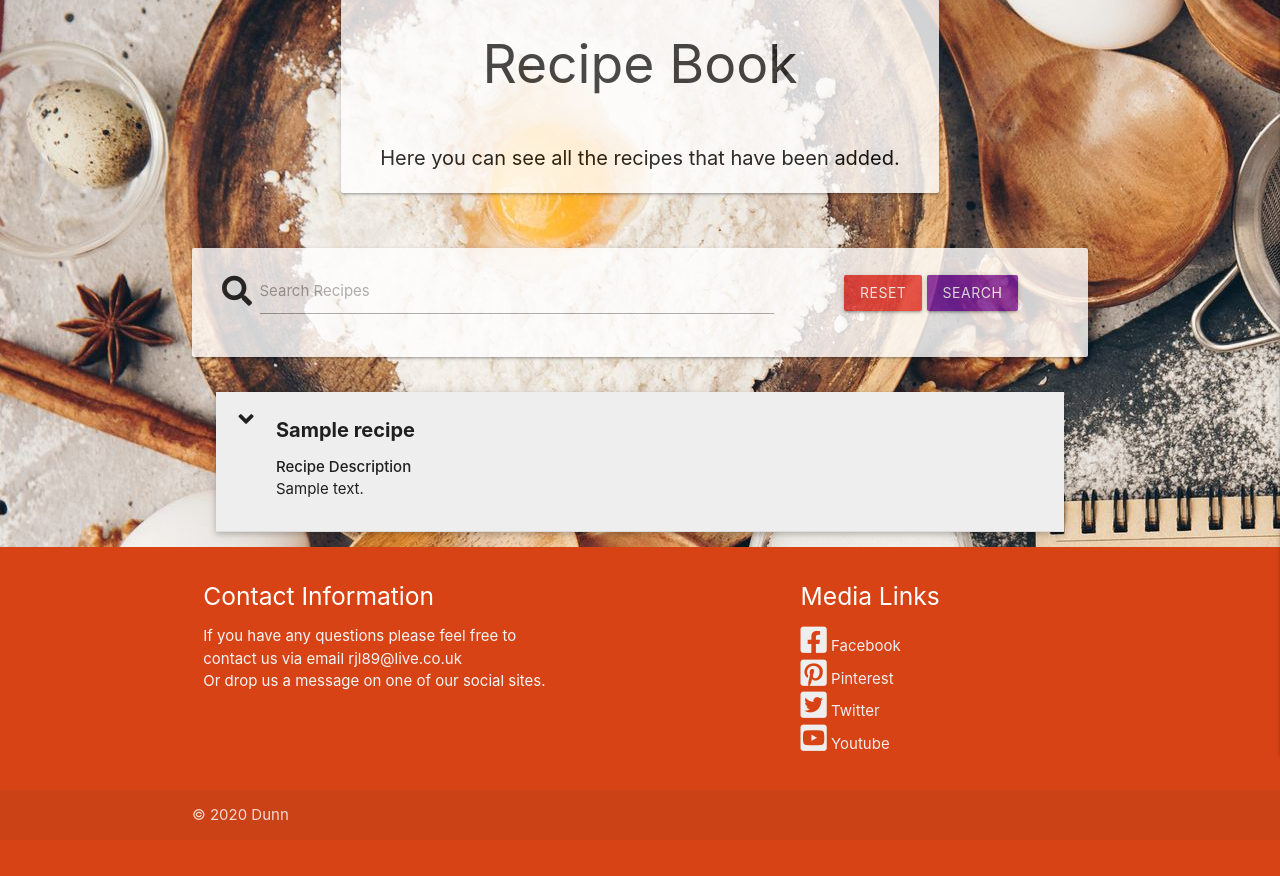
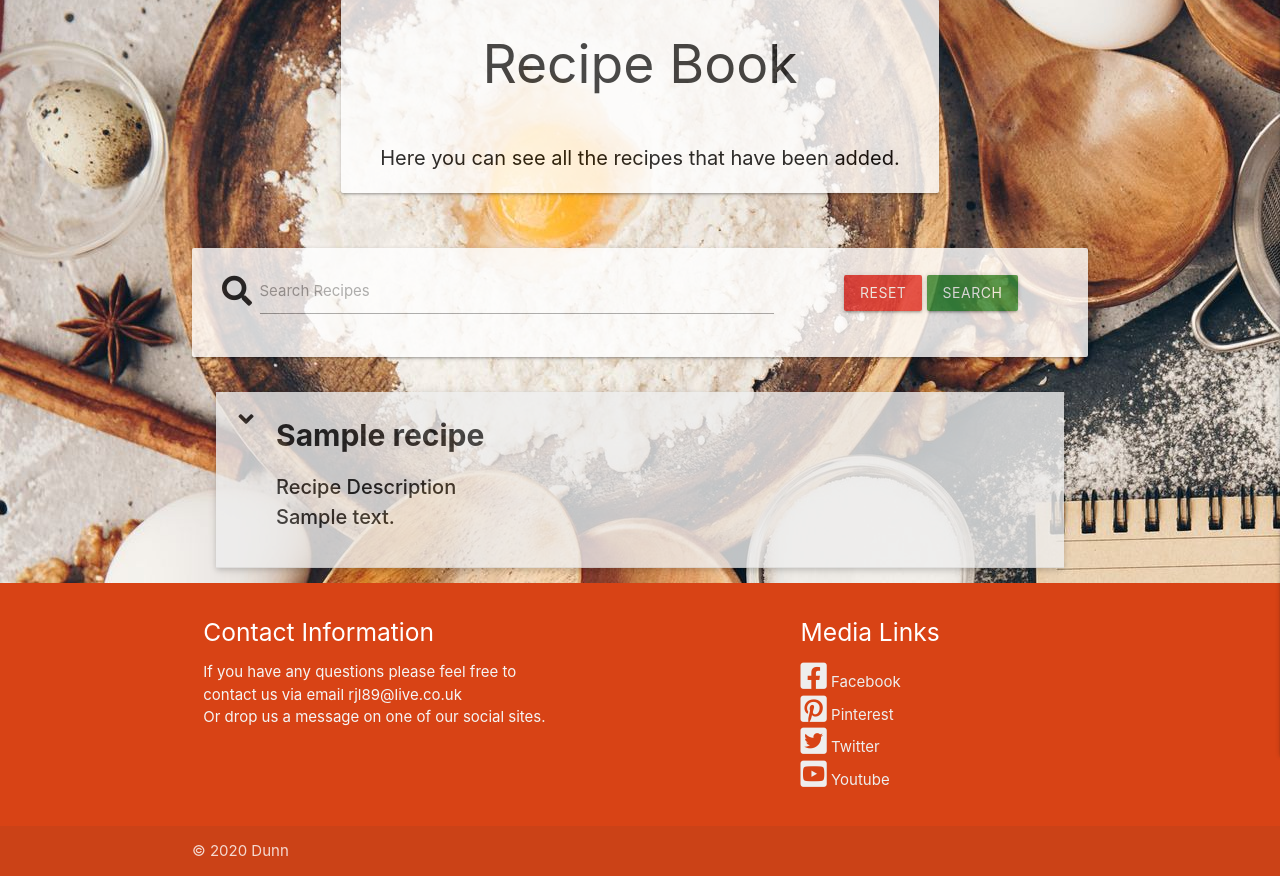
Before and after one commit to RyanLovell89/Lets_Get_Baking, a Flask app: page /search in a window 1280 px wide. Shown: the part 105-981 px from the top of the page. Before the commit the page ends 945 px from the top, so only its background shows below. Run offline with Flask 2, Linux system fonts and the light colour scheme; a database or web service that is not in the repository returns one stand-in record (values such as "Sample title"); some libraries are stand-ins or nearby versions.

Commit message:
recipe book styled

```diff
--- a/static/css/style.css
+++ b/static/css/style.css
@@ -1,10 +1,10 @@
-/* mobile nav */
+/* --------------------------- mobile nav --------------------------------- */
 
 .text-color {
-    color: #7b1fa2;
+    color: #d84315;
 }
 
-/* flash messages */
+/* -------------------------- flash messages -------------------------------- */
 
 .flash-message {
     text-align: center;
@@ -14,7 +14,7 @@
     padding-bottom: 0.5px;
 }
 
-/* index page */
+/* ------------------------- index page -------------------------------- */
 
 .intro-header {
     font-size: 40px;
@@ -33,7 +33,7 @@
     opacity: 0.8;
 }
 
-/* login, sign up page */
+/* --------------- login, sign up page ----------------- */
 
 .login-sign-up-panel {
     opacity: 0.8;
@@ -51,7 +51,7 @@
     color: black
 }
 
-/* recipe book page  */
+/* ------------------ recipe book page ------------------------ */
 
 .recipe-intro-panel {
     opacity: 0.8;
@@ -78,12 +78,21 @@
     margin-top: 20px;
 }
 
+.btn {
+    background-color: #388e3c;
+}
+
+.recipe-information {
+    font-size: 20px;
+    font-weight: 550;
+}
+
 .recipe_name_heading {
     font-weight: bold;
-    font-size: 20px;
+    font-size: 30px;
 }
 
-/* background image and footer */
+/* ---------------------------- background image and footer ------------------------ */
 
 body {
     display: flex;
--- a/templates/recipe_book.html
+++ b/templates/recipe_book.html
@@ -19,10 +19,10 @@
                     <input type="text" name="query" id="query" minlength="3" class="validate" required>
                     <label for="query">Search Recipes</label>
                 </div>
-                <div class="col s12 m4">
-                    <a href="{{ url_for('recipe_book') }}" class="red darken-1 btn">Reset</a>
-                    <button type="submit" class="purple darken-2 btn">Search</button>
-                </div>
+                    <div class="col s12 m4">
+                        <a href="{{ url_for('recipe_book') }}" class="red darken-1 btn">Reset</a>
+                        <button type="submit" class="btn">Search</button>
+                    </div>
             </div>
         </form>
     </div>
@@ -30,7 +30,7 @@
 
 <div>
     {% if recipes|length > 0 %}
-    <ul class="collapsible popout">
+    <ul class="collapsible popout search-card-panel">
         {% for recipe in recipes %}
         <li>
             <div class="collapsible-header grey lighten-3">
@@ -39,36 +39,36 @@
                 </div>
                 <div class="col s6">
                     <h6 class="recipe_name_heading">{{ recipe.recipe_name }}</h6>
-                    <p>
+                    <p class="recipe-information">
                         <strong>Recipe Description</strong><br>
                         {{ recipe.recipe_description }}
                     </p>
                 </div>
             </div>
             <div class="collapsible-body grey lighten-3"><span></span>
-                <p>
+                <p class="recipe-information">
                     <strong>Baking Time:</strong><br>
                     {{ recipe.baking_time }} (minutes)
                 </p>
-                <p>
+                <p class="recipe-information">
                     <strong>Preparation Time:</strong><br>
                     {{ recipe.preparation_time }} (minutes)
                 </p>
-                <p>
+                <p class="recipe-information">
                     <strong>Ingredients</strong><br>
                     {{ recipe.ingredient_one }} : {{ recipe.weight_one }}
                 </p>
-                <p>
+                <p class="recipe-information">
                     <strong>Baking Instructions</strong><br>
                     {{ recipe.instruction_one }}
                 </p>
-                <p>
+                <p class="recipe-information">
                     <strong>Added By:</strong><br>
                     {{ recipe.added_by }}
                 </p>
                 <div class="col s3">
                     {% if session.user|lower == recipe.added_by|lower %}
-                        <a href="{{ url_for('edit_recipe', recipe_id=recipe._id)}}" class="btn-small purple darken-2">Edit</a>
+                        <a href="{{ url_for('edit_recipe', recipe_id=recipe._id)}}" class="btn-small green darken-2">Edit</a>
                         <a href="{{ url_for('delete_recipe', recipe_id=recipe._id)}}" class="btn-small red darken-1">Delete</a>
                     {% endif %}
                 </div>
```
